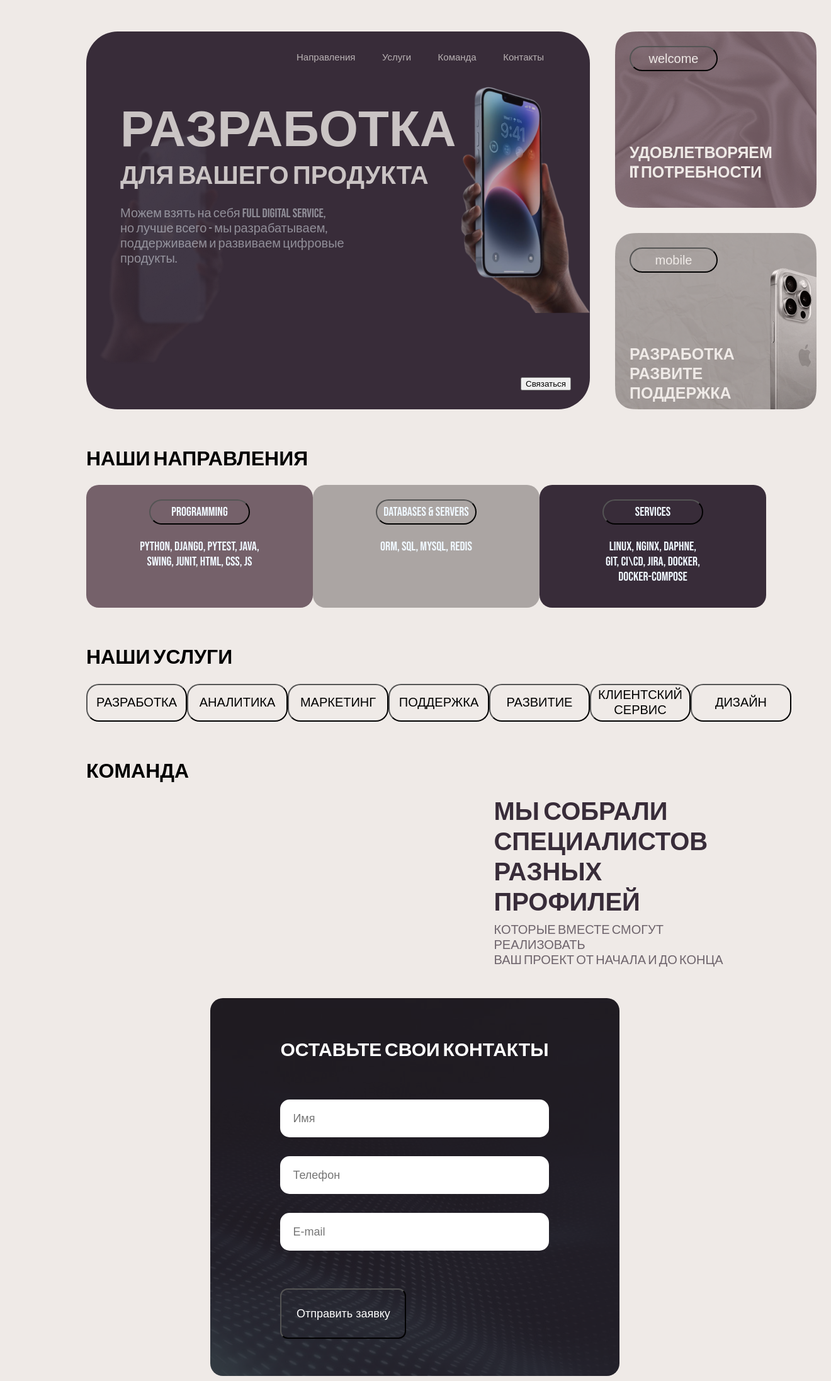
After one commit to avemelin/IT-S-T-U-D-I-E-S, a Django app: page / in a window 1320 px wide. The commit adds this page. Shown: the whole page at 63% size. Run offline with Django 5.2, Linux system fonts and the light colour scheme.

Commit message:
setup configuration and update html, css

```diff
--- a/itstudies/itstudies/urls.py
+++ b/itstudies/itstudies/urls.py
@@ -15,8 +15,9 @@ Including another URLconf
     2. Add a URL to urlpatterns:  path('blog/', include('blog.urls'))
 """
 from django.contrib import admin
-from django.urls import path
+from django.urls import path, include
 
 urlpatterns = [
     path('admin/', admin.site.urls),
+    path('', include('welcome.urls'))
 ]
--- a/itstudies/static/welcome/css/main.css
+++ b/itstudies/static/welcome/css/main.css
@@ -113,7 +113,7 @@ section{
 }
 
 .main_two{
-    background-image: url(img/frame_1.png);
+    background-image: url(../images/frame_1.png);
     background-repeat: no-repeat;
     height: 280px;
     width: 320px;
@@ -143,7 +143,7 @@ section{
 }
 
 .main_three{
-    background-image: url(img/frame_2.png);
+    background-image: url(../images/frame_2.png);
     background-repeat: no-repeat;
     height: 280px;
     width: 320px;
@@ -280,7 +280,7 @@ h1{
     width: 650px;
     height: 600px;
     background-color: #272228;
-    background-image: url('img/image.png');
+    background-image: url('../images/image.png');
     color: white;
     border-radius: 20px;
     font-family: "Bebas Neue", sans-serif;
--- /dev/null
+++ b/itstudies/templates/base.html
@@ -0,0 +1,13 @@
+{% load static %}
+<!DOCTYPE html>
+<html lang="en">
+<head>
+  <link rel="preconnect" href="https://fonts.googleapis.com">
+    <link rel="preconnect" href="https://fonts.gstatic.com" crossorigin>
+    <link href="https://fonts.googleapis.com/css2?family=Bebas+Neue&display=swap" rel="stylesheet">
+  {% block extrahead %} {% endblock %}
+</head>
+
+{% block content %} {% endblock %}
+
+</html>
--- a/itstudies/welcome/templates/index.html
+++ b/itstudies/welcome/templates/welcome/index.html
@@ -1,12 +1,12 @@
-<!DOCTYPE html>
-<html lang="ru">
-<head>
+{% extends 'base.html' %}
+{% load static %}
+
+{% block extrahead %}
   <title>IT- S T U D I E S</title>
-  <link rel="stylesheet" href="main.css">
-  <link rel="preconnect" href="https://fonts.googleapis.com">
-    <link rel="preconnect" href="https://fonts.gstatic.com" crossorigin>
-    <link href="https://fonts.googleapis.com/css2?family=Bebas+Neue&display=swap" rel="stylesheet">
-</head>
+  <link rel="stylesheet" href="{% static '/welcome/css/main.css' %}">
+{% endblock %}
+
+{% block content %}
 <body>
     <div class="main_block">
         <div class="main_first">
@@ -18,7 +18,7 @@
                 <a href="#">Контакты</a>
             </div>
             <section>
-                <img src="img/iphone.png" class="back">
+                <img src="{% static '/welcome/images/iphone.png' %}" class="back">
                 <div class="about">
                     <h1>РАЗРАБОТКА</h1>
                     <h3>ДЛЯ ВАШЕГО ПРОДУКТА</h3>
@@ -27,7 +27,7 @@
                     <br>поддерживаем и развиваем цифровые
                     <br>продукты.</p>
                 </div>
-                <img src="img/iphone_handle.png" class="iphone_handle">
+                <img src="{% static '/welcome/images/iphone_handle.png' %}" class="iphone_handle">
 
             </section>
 
@@ -92,7 +92,6 @@
             <div class="photo_team">
             </div>
 
-
             <div>
                 <h2 class="section__h2">МЫ СОБРАЛИ
                     <br>СПЕЦИАЛИСТОВ
@@ -134,4 +133,4 @@
     </div>
 
 </body>
-</html>
+{% endblock %}
--- /dev/null
+++ b/itstudies/welcome/urls.py
@@ -0,0 +1,7 @@
+from django.urls import path
+
+from . import views
+
+urlpatterns = [
+    path('', views.Index.as_view(), name='index')
+]
--- a/itstudies/welcome/views.py
+++ b/itstudies/welcome/views.py
@@ -1,3 +1,5 @@
 from django.shortcuts import render
+from django.views.generic import TemplateView
 
-# Create your views here.
+class Index(TemplateView):
+    template_name = 'welcome/index.html'
```
Also changed, not shown: itstudies/itstudies/settings.py (+8 -1 lines).
